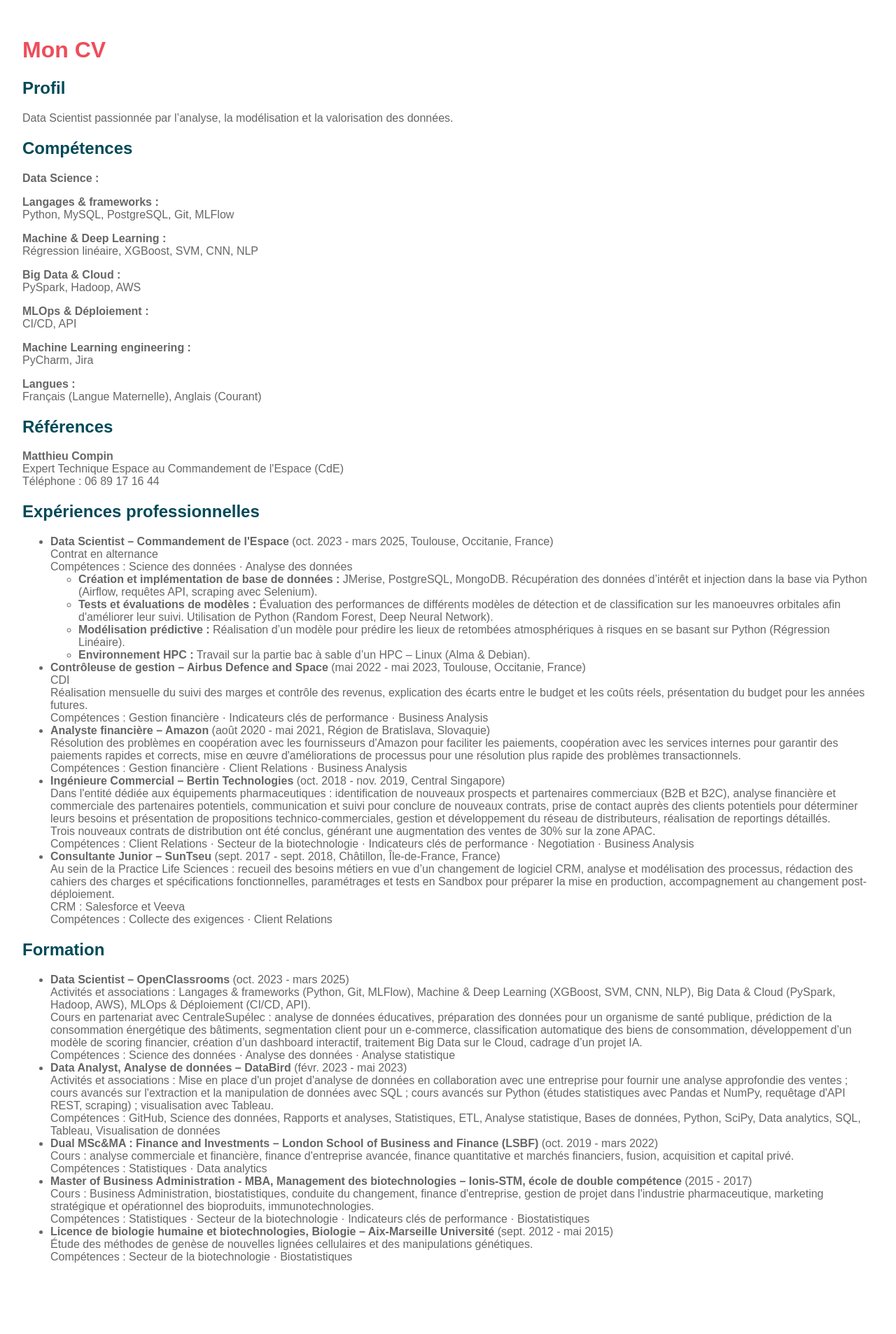
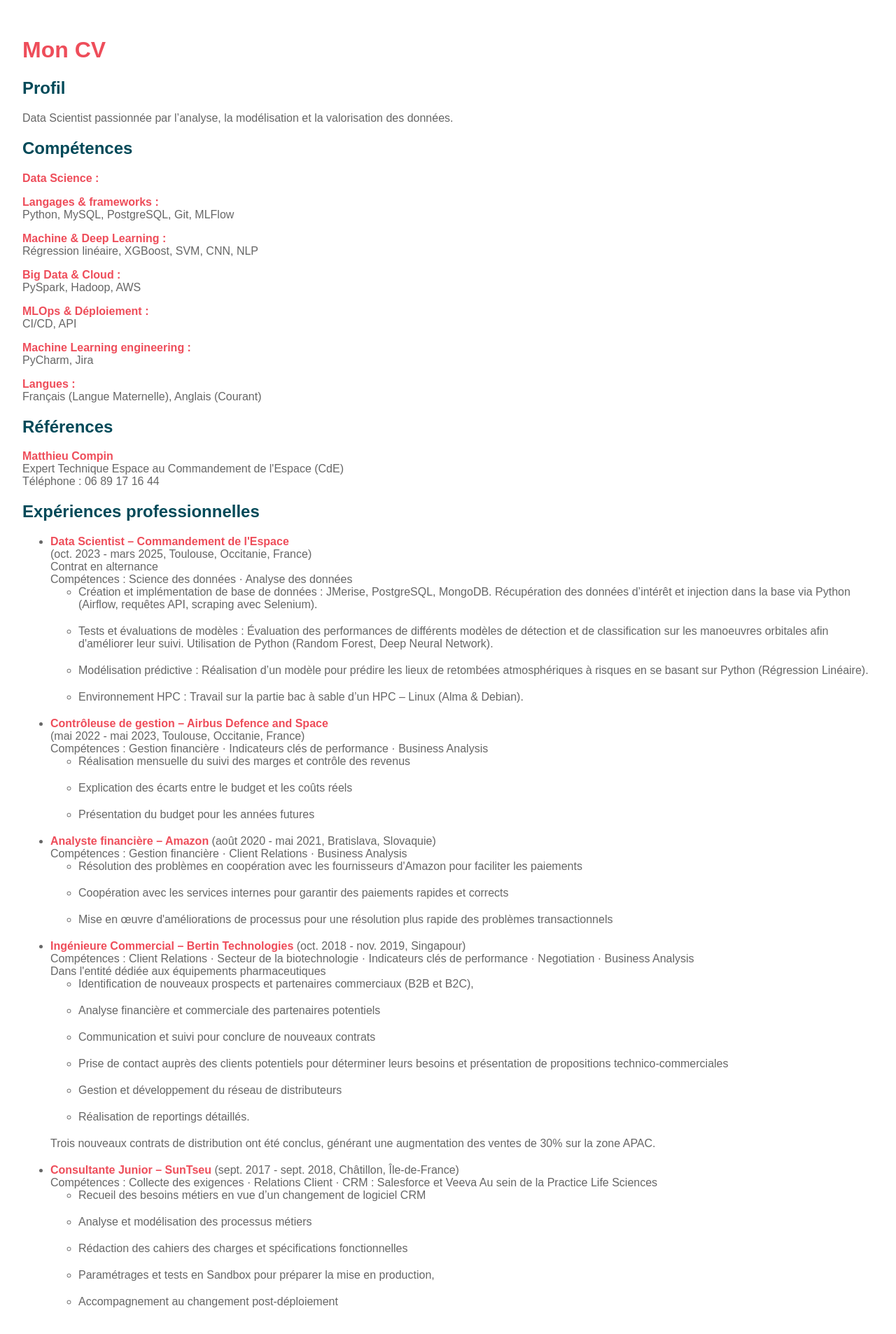
Before and after one commit to MaudGes/Maud_Gesbert-Portfolio, a Flask app: page /cv in a window 1280 px wide. Shown: the part 50-1956 px from the top of the page at 70% size. Before the commit the page ends 1854 px from the top, so only its background shows below. Run offline with Flask 3, Linux system fonts and the light colour scheme.

```diff
--- a/static/css/style.css
+++ b/static/css/style.css
@@ -6,6 +6,7 @@
   --color-bg: #FFFFFF;         /* fond */
   --color-btn-bg: #3B82F6;     /* bleu vif bouton */
   --color-btn-text: #FFFFFF;   /* texte bouton */
+  --color-strong : #000000;    /* texte strong */
 }
 
 body {
@@ -40,6 +41,10 @@ h2 {
   color: var(--color-h2);
 }
 
+strong {
+  color: var(--color-primary);
+}
+
 .btn {
   background-color: var(--color-btn-bg);
   color: var(--color-btn-text);
--- a/templates/cv/cv.html
+++ b/templates/cv/cv.html
@@ -1,6 +1,14 @@
 {% extends "base.html" %}
 {% block title %}CV - Maud Gesbert{% endblock %}
 {% block content %}
+<style>
+  /* Appliquer un espacement de 20px en dessous de chaque élément li dans les sections Expériences et Formation */
+  .experiences li,
+  .formations li {
+    margin-bottom: 20px;
+  }
+</style>
+
 <h1>Mon CV</h1>
 
 <section>
@@ -32,83 +40,181 @@
   Téléphone : 06 89 17 16 44</p>
 </section>
 
-<section>
+<section class="experiences">
   <h2>Expériences professionnelles</h2>
   <ul>
     <li>
-      <strong>Data Scientist – Commandement de l'Espace</strong> (oct. 2023 - mars 2025, Toulouse, Occitanie, France)<br>
+      <strong>Data Scientist – Commandement de l'Espace</strong><br>
+      (oct. 2023 - mars 2025, Toulouse, Occitanie, France)<br>
       Contrat en alternance<br>
       Compétences : Science des données · Analyse des données
       <ul>
         <li>
-          <strong>Création et implémentation de base de données :</strong> JMerise, PostgreSQL, MongoDB. Récupération des données d’intérêt et injection dans la base via Python (Airflow, requêtes API, scraping avec Selenium).
+          Création et implémentation de base de données : JMerise, PostgreSQL, MongoDB. Récupération des données d’intérêt et injection dans la base via Python (Airflow, requêtes API, scraping avec Selenium).
         </li>
         <li>
-          <strong>Tests et évaluations de modèles :</strong> Évaluation des performances de différents modèles de détection et de classification sur les manoeuvres orbitales afin d'améliorer leur suivi. Utilisation de Python (Random Forest, Deep Neural Network).
+          Tests et évaluations de modèles : Évaluation des performances de différents modèles de détection et de classification sur les manoeuvres orbitales afin d'améliorer leur suivi. Utilisation de Python (Random Forest, Deep Neural Network).
         </li>
         <li>
-          <strong>Modélisation prédictive :</strong> Réalisation d’un modèle pour prédire les lieux de retombées atmosphériques à risques en se basant sur Python (Régression Linéaire).
+          Modélisation prédictive : Réalisation d’un modèle pour prédire les lieux de retombées atmosphériques à risques en se basant sur Python (Régression Linéaire).
         </li>
         <li>
-          <strong>Environnement HPC :</strong> Travail sur la partie bac à sable d’un HPC – Linux (Alma &amp; Debian).
+          Environnement HPC : Travail sur la partie bac à sable d’un HPC – Linux (Alma &amp; Debian).
         </li>
       </ul>
     </li>
     <li>
-      <strong>Contrôleuse de gestion – Airbus Defence and Space</strong> (mai 2022 - mai 2023, Toulouse, Occitanie, France)<br>
-      CDI<br>
-      Réalisation mensuelle du suivi des marges et contrôle des revenus, explication des écarts entre le budget et les coûts réels, présentation du budget pour les années futures.<br>
+      <strong>Contrôleuse de gestion – Airbus Defence and Space</strong><br>
+      (mai 2022 - mai 2023, Toulouse, Occitanie, France)<br>
       Compétences : Gestion financière · Indicateurs clés de performance · Business Analysis
+      <ul>
+        <li>
+          Réalisation mensuelle du suivi des marges et contrôle des revenus
+        </li>
+        <li>
+          Explication des écarts entre le budget et les coûts réels
+        </li>
+        <li>
+          Présentation du budget pour les années futures
+        </li>
+      </ul>
     </li>
     <li>
-      <strong>Analyste financière – Amazon</strong> (août 2020 - mai 2021, Région de Bratislava, Slovaquie)<br>
-      Résolution des problèmes en coopération avec les fournisseurs d'Amazon pour faciliter les paiements, coopération avec les services internes pour garantir des paiements rapides et corrects, mise en œuvre d'améliorations de processus pour une résolution plus rapide des problèmes transactionnels.<br>
-      Compétences : Gestion financière · Client Relations · Business Analysis
+      <strong>Analyste financière – Amazon</strong> (août 2020 - mai 2021, Bratislava, Slovaquie)<br>
+      Compétences : Gestion financière · Client Relations · Business Analysis <br>
+      <ul>
+        <li>
+          Résolution des problèmes en coopération avec les fournisseurs d'Amazon pour faciliter les paiements
+        </li>
+        <li>
+          Coopération avec les services internes pour garantir des paiements rapides et corrects
+        </li>
+        <li>
+          Mise en œuvre d'améliorations de processus pour une résolution plus rapide des problèmes transactionnels
+        </li>
+      </ul>
     </li>
     <li>
-      <strong>Ingénieure Commercial – Bertin Technologies</strong> (oct. 2018 - nov. 2019, Central Singapore)<br>
-      Dans l'entité dédiée aux équipements pharmaceutiques : identification de nouveaux prospects et partenaires commerciaux (B2B et B2C), analyse financière et commerciale des partenaires potentiels, communication et suivi pour conclure de nouveaux contrats, prise de contact auprès des clients potentiels pour déterminer leurs besoins et présentation de propositions technico-commerciales, gestion et développement du réseau de distributeurs, réalisation de reportings détaillés.<br>
+      <strong>Ingénieure Commercial – Bertin Technologies</strong> (oct. 2018 - nov. 2019, Singapour)<br>
+      Compétences : Client Relations · Secteur de la biotechnologie · Indicateurs clés de performance · Negotiation · Business Analysis<br>
+      Dans l'entité dédiée aux équipements pharmaceutiques
+      <ul>
+        <li>
+          Identification de nouveaux prospects et partenaires commerciaux (B2B et B2C),
+        </li>
+        <li>
+          Analyse financière et commerciale des partenaires potentiels
+        </li>
+        <li>
+          Communication et suivi pour conclure de nouveaux contrats
+        </li>
+        <li>
+          Prise de contact auprès des clients potentiels pour déterminer leurs besoins et présentation de propositions technico-commerciales
+        </li>
+        <li>
+          Gestion et développement du réseau de distributeurs
+        </li>
+        <li>
+          Réalisation de reportings détaillés.
+        </li>
+      </ul>
       Trois nouveaux contrats de distribution ont été conclus, générant une augmentation des ventes de 30% sur la zone APAC.<br>
-      Compétences : Client Relations · Secteur de la biotechnologie · Indicateurs clés de performance · Negotiation · Business Analysis
+
     </li>
     <li>
-      <strong>Consultante Junior – SunTseu</strong> (sept. 2017 - sept. 2018, Châtillon, Île-de-France, France)<br>
-      Au sein de la Practice Life Sciences : recueil des besoins métiers en vue d’un changement de logiciel CRM, analyse et modélisation des processus, rédaction des cahiers des charges et spécifications fonctionnelles, paramétrages et tests en Sandbox pour préparer la mise en production, accompagnement au changement post-déploiement.<br>
-      CRM : Salesforce et Veeva<br>
-      Compétences : Collecte des exigences · Client Relations
+      <strong>Consultante Junior – SunTseu</strong> (sept. 2017 - sept. 2018, Châtillon, Île-de-France)<br>
+      Compétences : Collecte des exigences · Relations Client  · CRM : Salesforce et Veeva
+      Au sein de la Practice Life Sciences
+      <ul>
+        <li>
+          Recueil des besoins métiers en vue d’un changement de logiciel CRM
+        </li>
+        <li>
+          Analyse et modélisation des processus métiers
+        </li>
+        <li>
+          Rédaction des cahiers des charges et spécifications fonctionnelles
+        </li>
+        <li>
+          Paramétrages et tests en Sandbox pour préparer la mise en production,
+        </li>
+        <li>
+          Accompagnement au changement post-déploiement
+        </li>
+      </ul>
+      <br>
+
     </li>
   </ul>
 </section>
 
-<section>
+<section class="formations">
   <h2>Formation</h2>
   <ul>
     <li>
       <strong>Data Scientist – OpenClassrooms</strong> (oct. 2023 - mars 2025)<br>
-      Activités et associations : Langages &amp; frameworks (Python, Git, MLFlow), Machine &amp; Deep Learning (XGBoost, SVM, CNN, NLP), Big Data &amp; Cloud (PySpark, Hadoop, AWS), MLOps &amp; Déploiement (CI/CD, API).<br>
-      Cours en partenariat avec CentraleSupélec : analyse de données éducatives, préparation des données pour un organisme de santé publique, prédiction de la consommation énergétique des bâtiments, segmentation client pour un e-commerce, classification automatique des biens de consommation, développement d’un modèle de scoring financier, création d’un dashboard interactif, traitement Big Data sur le Cloud, cadrage d’un projet IA.<br>
-      Compétences : Science des données · Analyse des données · Analyse statistique
+      Compétences : Science des données · Analyse des données · Analyse statistique<br>
+
+      Activités et associations : Langages &amp; frameworks<br>
+      Python, Git, MLFlow<br><br>
+      Machine &amp; Deep Learning, XGBoost, SVM, CNN, NLP<br>
+      Big Data &amp; Cloud<br>
+      PySpark, Hadoop, AWS<br><br>
+      MLOps &amp; Déploiement<br>
+      CI/CD, API<br><br>
+      Cours en partenariat avec CentraleSupélec :<br>
+      Collecter, explorer, pré parer et analyser des données<br>
+      Élaborer des modè les pré dictifs<br>
+      Déployer des modè les de données<br>
+      Communiquer les résultats grâce à des visualisations<br>
+      Participer à l'organisation et au pilotage d'un projet data science &amp; IA<br><br>
+
+      Projets :<br>
+      Analyse de données éducatives<br>
+      Préparation des données pour un organisme de santé publique<br>
+      Prédiction de la consommation énergétique des bâtiments<br>
+      Segmentation client pour un e-commerce<br>
+      Classification automatique des biens de consommation<br>
+      Développement d’un modèle de scoring financier<br>
+      Création d’un dashboard interactif<br>
+      Traitement Big Data sur le Cloud<br>
+      Cadrage d’un projet IA
     </li>
     <li>
       <strong>Data Analyst, Analyse de données – DataBird</strong> (févr. 2023 - mai 2023)<br>
-      Activités et associations : Mise en place d'un projet d'analyse de données en collaboration avec une entreprise pour fournir une analyse approfondie des ventes ; cours avancés sur l'extraction et la manipulation de données avec SQL ; cours avancés sur Python (études statistiques avec Pandas et NumPy, requêtage d'API REST, scraping) ; visualisation avec Tableau.<br>
-      Compétences : GitHub, Science des données, Rapports et analyses, Statistiques, ETL, Analyse statistique, Bases de données, Python, SciPy, Data analytics, SQL, Tableau, Visualisation de données
+      Compétences : GitHub, Rapports et analyses, Statistiques, ETL, Bases de données, Python, SQL, Tableau, Visualisation de données
+      Activités et associations :<br>
+      Mise en place d'un projet d'analyse de données en collaboration avec une entreprise pour fournir une analyse approfondie des ventes <br>
+      Cours avancés sur l'extraction et la manipulation de données avec SQL<br>
+      Cours avancés sur Python (études statistiques avec Pandas et NumPy, requêtage d'API REST, scraping)<br>
+      Visualisation avec Tableau
     </li>
     <li>
       <strong>Dual MSc&amp;MA : Finance and Investments – London School of Business and Finance (LSBF)</strong> (oct. 2019 - mars 2022)<br>
-      Cours : analyse commerciale et financière, finance d'entreprise avancée, finance quantitative et marchés financiers, fusion, acquisition et capital privé.<br>
-      Compétences : Statistiques · Data analytics
+      Cours :<br>
+      Analyse commerciale et financière<br>
+      Finance d'entreprise avancée
+      Finance quantitative et marchés financiers<br>
+      Fusion, acquisition et capital privé
     </li>
     <li>
       <strong>Master of Business Administration - MBA, Management des biotechnologies – Ionis-STM, école de double compétence</strong> (2015 - 2017)<br>
-      Cours : Business Administration, biostatistiques, conduite du changement, finance d'entreprise, gestion de projet dans l'industrie pharmaceutique, marketing stratégique et opérationnel des bioproduits, immunotechnologies.<br>
-      Compétences : Statistiques · Secteur de la biotechnologie · Indicateurs clés de performance · Biostatistiques
+      Compétences : Statistiques · Secteur de la biotechnologie · Indicateurs clés de performance · Biostatistiques <br>
+      Cours : <br>
+      Business Administration<br>
+      Biostatistiques<br>
+      Conduite du changement<br>
+      Finance d'entreprise<br>
+      Gestion de projet dans l'industrie pharmaceutique<br>
+      Marketing stratégique et opérationnel des bioproduits<br>
+      Immunotechnologies
     </li>
     <li>
       <strong>Licence de biologie humaine et biotechnologies, Biologie – Aix-Marseille Université</strong> (sept. 2012 - mai 2015)<br>
+      Compétences : Secteur de la biotechnologie · Biostatistiques<br>
       Étude des méthodes de genèse de nouvelles lignées cellulaires et des manipulations génétiques.<br>
-      Compétences : Secteur de la biotechnologie · Biostatistiques
     </li>
   </ul>
 </section>
+<a href="/" class="btn">Retour à l'accueil</a>
 {% endblock %}
--- a/templates/index.html
+++ b/templates/index.html
@@ -3,6 +3,11 @@
 {% block content %}
 <h1>Bienvenue</h1>
 <h2>Maud Gesbert – Data Scientist</h2>
+<p>Parcourez mon CV :</p>
+<ul>
+    <li><a href="/cv">CV</a></li>
+</ul>
+
 <p>Explorez mes projets de data science :</p>
 <ul>
     <li><a href="/projects/heart_disease">Heart Disease</a></li>
```
